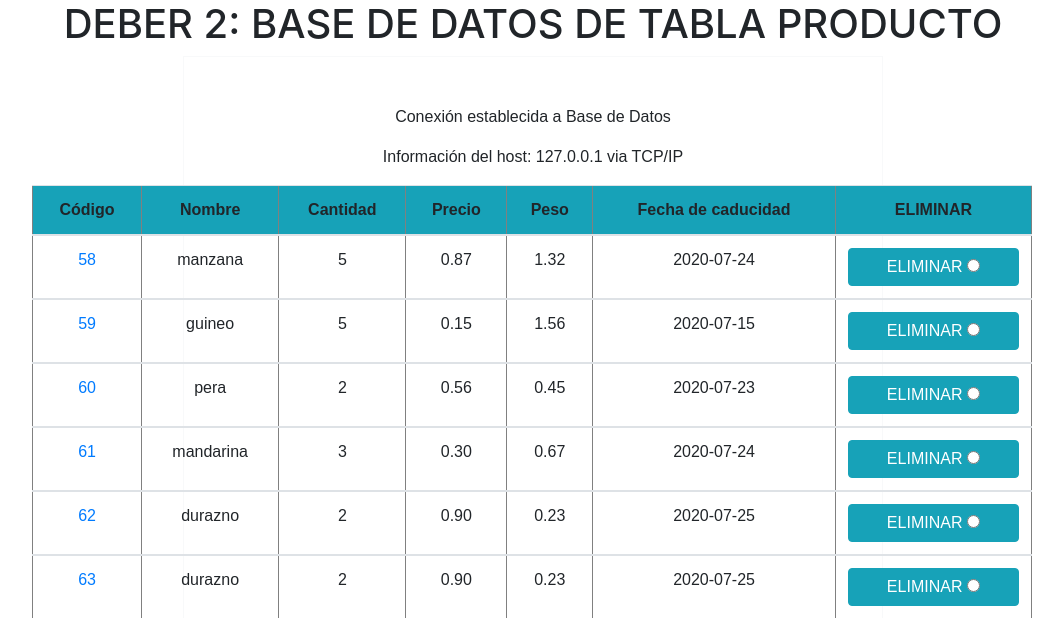
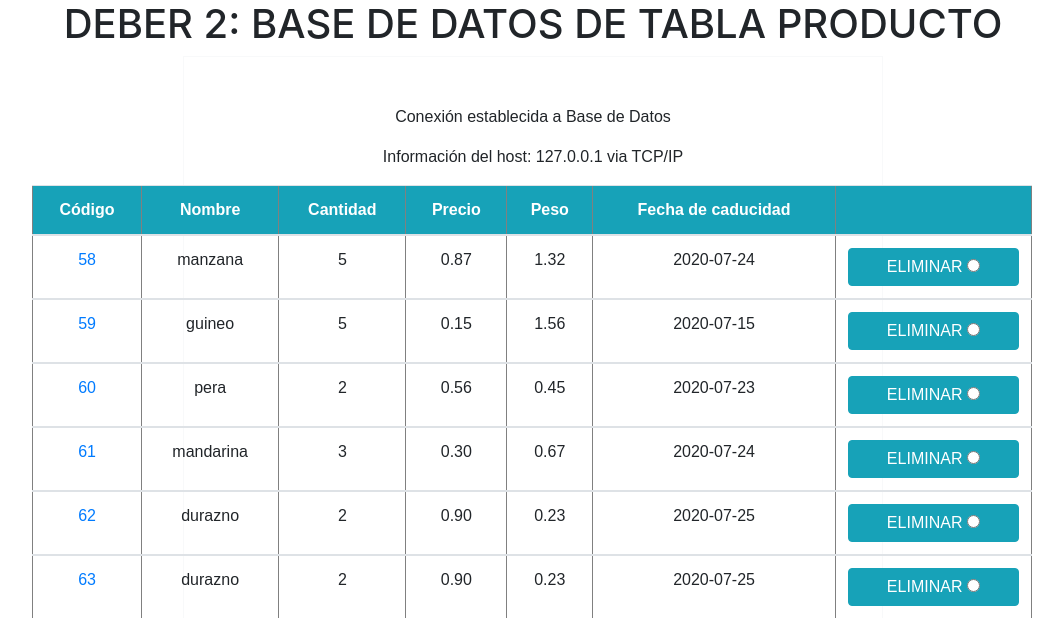
Before and after one commit to josemejia23/deber2Parcial2, a PHP site: page /index.php in a window 1280 px wide. Shown: the top 618 px of the page, without its empty margins (107-1170 px from the left). Run offline with PHP 8.4, Linux system fonts and the light colour scheme; data comes from the database, SQL or seed files in the repository.

Commit message:
Add last change

```diff
--- a/index.php
+++ b/index.php
@@ -103,9 +103,9 @@ if (isset($_POST["accion"]) && ($_POST["accion"] == "Agregar")) {
             <div style="text-align: center; margin-left:-200px">
 
 
-                <table border="1" class="table" style=" font-family: Arial; width:1000px" align="center">
+                <table border="1" class="table" style=" font-family: Arial; width:1000px; " align="center">
 
-                    <thead class="" style="background-color:#17a2b8">
+                    <thead class="" style="background-color:#17a2b8; color:white">
 
                         <tr>
                             <th scope="col">Código</th>
@@ -114,7 +114,7 @@ if (isset($_POST["accion"]) && ($_POST["accion"] == "Agregar")) {
                             <th scope="col">Precio</th>
                             <th scope="col">Peso</th>
                             <th scope="col">Fecha de caducidad</th>
-                            <th scope="col">ELIMINAR</th>
+                            <th scope="col"></th>
                         </tr>
                     </thead>
                     <?php
@@ -150,11 +150,8 @@ if (isset($_POST["accion"]) && ($_POST["accion"] == "Agregar")) {
             </div>
 
 
-
-            <!-- Default form contact -->
-
             <input type="hidden" name="codProducto" value="<?php echo $codProducto; ?>">
-<br><br><br>
+            <br><br><br>
             <p class="h4 mb-4">Nuevo Producto</p>
 
 
@@ -185,17 +182,12 @@ if (isset($_POST["accion"]) && ($_POST["accion"] == "Agregar")) {
     <!-- Default form contact -->
 
 
-
-
-
-
 </body>
 <script>
     function eliminarProducto() {
         document.getElementById('forma').submit();
 
     }
-
 </script>
 
 
```
